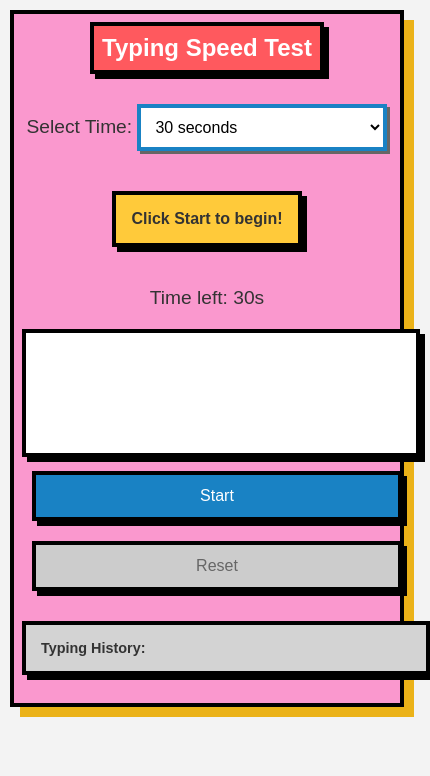
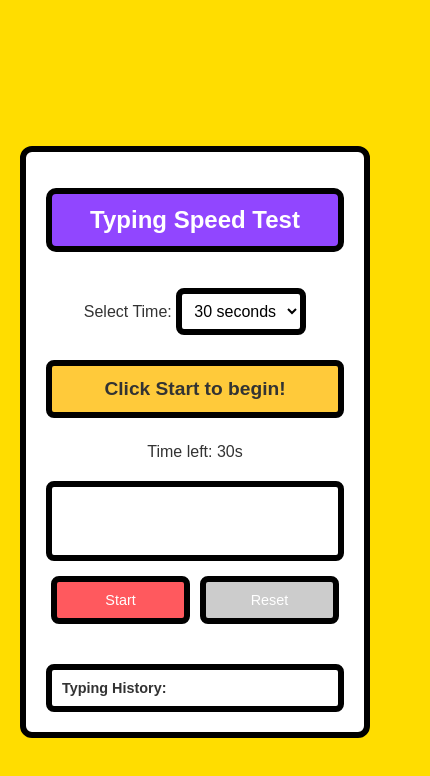
Before and after one commit to Shdhz/Jago-ngetik, a plain HTML site: page index.html in a window 390 px wide. Shown: the whole page, 430 px wide, since content can reach past the window. Drawn offline with Linux system fonts and the light colour scheme.

Commit message:
style: add mobile responsive

```diff
--- a/index.html
+++ b/index.html
@@ -6,189 +6,130 @@
     <title>Typing Test</title>
     <style>
       body {
-        font-family: Arial, sans-serif;
-        background: #f3f3f3;
+        font-family: 'Arial', sans-serif;
+        background: #ffdd00;
         color: #333;
         padding: 20px;
         text-align: center;
         margin: 0;
+        display: flex;
+        justify-content: center;
+        align-items: center;
+        min-height: 100vh;
+      }
+
+      .container {
+        width: 90%;
+        max-width: 450px;
+        background: white;
+        padding: 20px;
+        border: 6px solid black;
+        text-align: center;
+        border-radius: 12px;
+        display: flex;
+        flex-direction: column;
+        gap: 15px;
       }
 
       h1 {
-        font-size: 2.5rem;
-        font-weight: bold;
-        background: #ff595e;
+        font-size: 1.8rem;
+        background: #9146ff;
         color: white;
-        padding: 10px;
-        border: 4px solid black;
-        box-shadow: 5px 5px 0px black;
+        padding: 12px;
+        border: 6px solid black;
         display: inline-block;
-        margin: 0;
-        word-wrap: break-word;
+        border-radius: 10px;
       }
 
       p {
-        font-size: 1.2rem;
-        margin: 20px 0;
+        font-size: 1rem;
+        margin: 5px 0;
       }
 
       textarea {
-        width: 100%;
-        height: 100px;
+        /* width: calc(100% - 20px); */
+        max-width: 100%;
+        height: 80px;
         padding: 10px;
-        border: 4px solid black;
-        box-shadow: 5px 5px 0px black;
-        font-size: 1.2rem;
+        border: 6px solid black;
+        font-size: 1rem;
         resize: none;
+        border-radius: 8px;
+        box-sizing: border-box;
       }
 
       button {
-        background: #1982c4;
+        background: #ff595e;
         color: white;
-        border: 4px solid black;
-        padding: 15px 30px;
-        font-size: 1.2rem;
+        border: 6px solid black;
+        padding: 12px;
+        font-size: 1rem;
         cursor: pointer;
-        box-shadow: 5px 5px 0px black;
-        margin: 10px;
-        width: 100%;
+        border-radius: 8px;
       }
 
       button:disabled {
         background: #ccc;
-        color: #666;
         cursor: not-allowed;
       }
 
       #textDisplay {
-        font-size: 1.5rem;
+        font-size: 1.2rem;
         font-weight: bold;
-        padding: 20px;
+        padding: 12px;
         background: #ffca3a;
-        border: 4px solid black;
-        box-shadow: 5px 5px 0px black;
+        border: 6px solid black;
         display: inline-block;
-        margin-bottom: 20px;
-        word-wrap: break-word;
-      }
-
-      #resultLabel {
-        font-size: 1.5rem;
-        font-weight: bold;
-        margin-top: 20px;
+        border-radius: 8px;
       }
 
       #history {
-        font-size: 1.2rem;
-        margin-top: 20px;
-        padding: 15px;
-        background: #d3d3d3;
-        border: 4px solid black;
-        box-shadow: 5px 5px 0px black;
+        font-size: 0.9rem;
+        padding: 10px;
+        background: white;
+        border: 6px solid black;
         text-align: left;
-        width: 100%;
-        max-width: 600px;
-        margin: 20px auto;
-      }
-
-      .case {
-        background-color: #fa98ce;
-        border: 4px solid black;
-        padding: 8px;
-        box-shadow: 10px 10px 0px rgb(235, 178, 24);
-        width: 100%;
-        max-width: 800px;
-        margin: auto;
+        border-radius: 8px;
       }
 
       select {
-        padding: 10px;
-        font-size: 1.2rem;
-        border: 4px solid #1982c4;
-        background-color: #fff;
+        padding: 8px;
+        font-size: 1rem;
+        border: 6px solid black;
+        background: white;
         cursor: pointer;
-        box-shadow: 3px 3px 0px #666;
-        margin-top: 10px;
-        width: 100%;
-        max-width: 250px;
+        border-radius: 8px;
       }
 
-      select:focus {
-        outline: none;
-        border-color: #ff595e;
+      .button-group {
+        display: flex;
+        justify-content: space-between;
       }
 
-      /* Media queries untuk tampilan mobile */
-      @media (max-width: 768px) {
-        body {
-          padding: 10px;
-        }
-
-        h1 {
-          font-size: 2rem;
-          margin: 0;
-        }
-
-        textarea {
-          font-size: 1rem;
-        }
-
-        button {
-          font-size: 1rem;
-        }
-
-        #textDisplay {
-          font-size: 1.2rem;
-          padding: 15px;
-        }
-
-        #resultLabel {
-          font-size: 1.2rem;
-        }
-
-        #history {
-          font-size: 1rem;
-        }
-
-        select {
-          font-size: 1rem;
-        }
+      .button-group button {
+        flex: 1;
+        margin: 0 5px;
       }
 
       @media (max-width: 480px) {
         h1 {
           font-size: 1.5rem;
-          padding: 8px;
         }
 
         textarea {
-          font-size: 1rem;
+          font-size: 0.9rem;
         }
 
         button {
-          font-size: 1rem;
-          padding: 12px 20px;
-        }
-
-        #textDisplay {
-          font-size: 1rem;
-        }
-
-        #resultLabel {
-          font-size: 1rem;
-        }
-
-        #history {
           font-size: 0.9rem;
+          padding: 10px;
         }
       }
     </style>
   </head>
   <body>
-    <div class="case">
+    <div class="container">
       <h1>Typing Speed Test</h1>
-
-      <!-- Pilihan waktu -->
       <p>
         Select Time:
         <select id="timeSelect">
@@ -197,14 +138,15 @@
           <option value="120">2 minutes</option>
         </select>
       </p>
-
       <p id="textDisplay">Click Start to begin!</p>
       <p id="timerLabel">Time left: 30s</p>
-      <textarea id="userInput" rows="5" cols="50"></textarea><br />
-      <button id="startButton">Start</button>
-      <button id="resetButton" disabled>Reset</button>
+      <textarea id="userInput"></textarea>
+      <div class="button-group">
+        <button id="startButton">Start</button>
+        <button id="resetButton" disabled>Reset</button>
+      </div>
       <p id="resultLabel"></p>
-      <div id="history"><strong>Typing History:</strong><br /></div>
+      <div id="history"><strong>Typing History:</strong></div>
     </div>
 
     <script src="script.js"></script>
```
